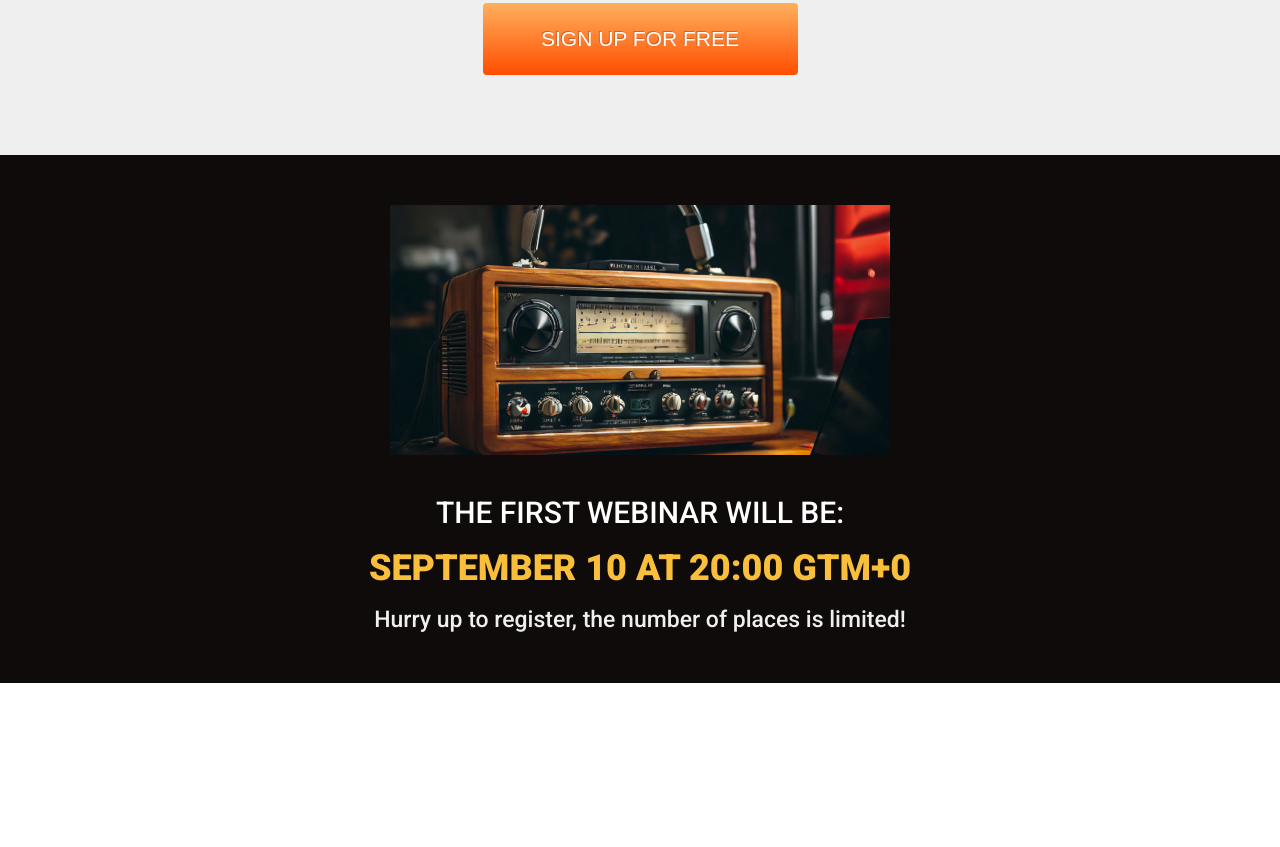
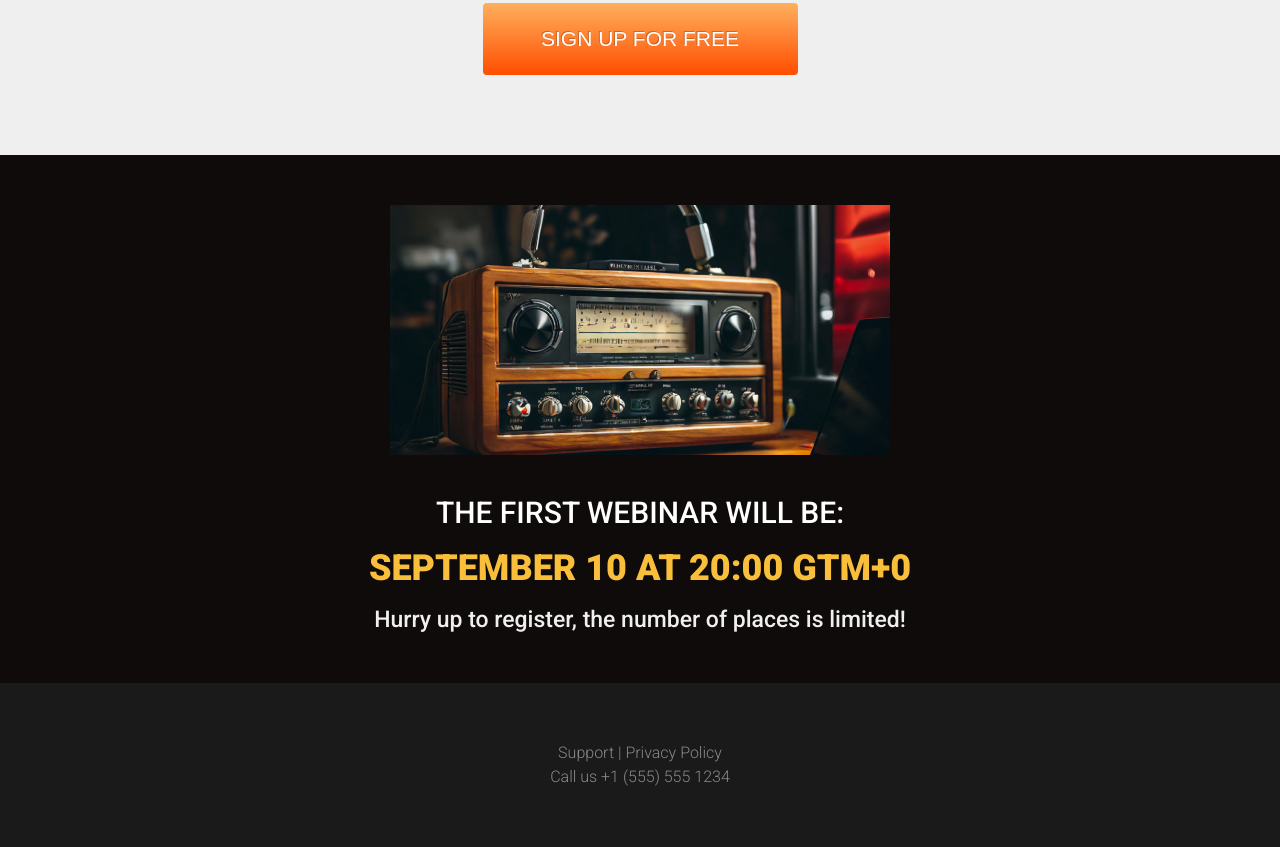
Before and after one commit to BohdanShaban/Radio_LandingPage, a website: page src/index.html in a window 1280 px wide. Shown: the part 2889-3736 px from the top of the page. Before the commit the page ends 3572 px from the top, so only its background shows below. Drawn offline with Linux system fonts and the light colour scheme.

Commit message:
Footer Finished...

```diff
--- a/src/index.html
+++ b/src/index.html
@@ -162,6 +162,17 @@
     </div>
   </section>
 
+  <footer class="footer">
+    <div class="footer__block">
+      <div class="footer__links">
+        <a href="#" class="underlined">Support</a>
+        |
+        <a href="#" class="underlined">Privacy Policy</a>
+      </div>
+      Call us <a href="tel:+15555551234">+1 (555) 555 1234</a>
+    </div>
+  </footer>
+
   <script src="js/script.js"></script>
 </body>
 
--- /dev/null
+++ b/src/sass/sections/_footer.sass
@@ -0,0 +1,19 @@
+.footer
+  background-color: #1a1a1a
+  padding: 58px 0
+  .footer__block
+    margin: 0 auto
+    max-width: 300px
+    text-align: center
+    color: #888
+    font-size: 16px
+    font-weight: 300
+    line-height: 150%
+    a
+      color: #888
+      font-size: 16px
+      font-weight: 300
+      line-height: 150%
+      text-decoration: none
+      .underlined
+        text-decoration: underline
--- a/src/sass/style.sass
+++ b/src/sass/style.sass
@@ -55,3 +55,4 @@ img
 @import 'sections/forthSection'
 @import 'sections/fifthSection'
 @import 'sections/sixthSection'
+@import 'sections/footer'
```
Also changed, not shown: src/css/style.min.css.
